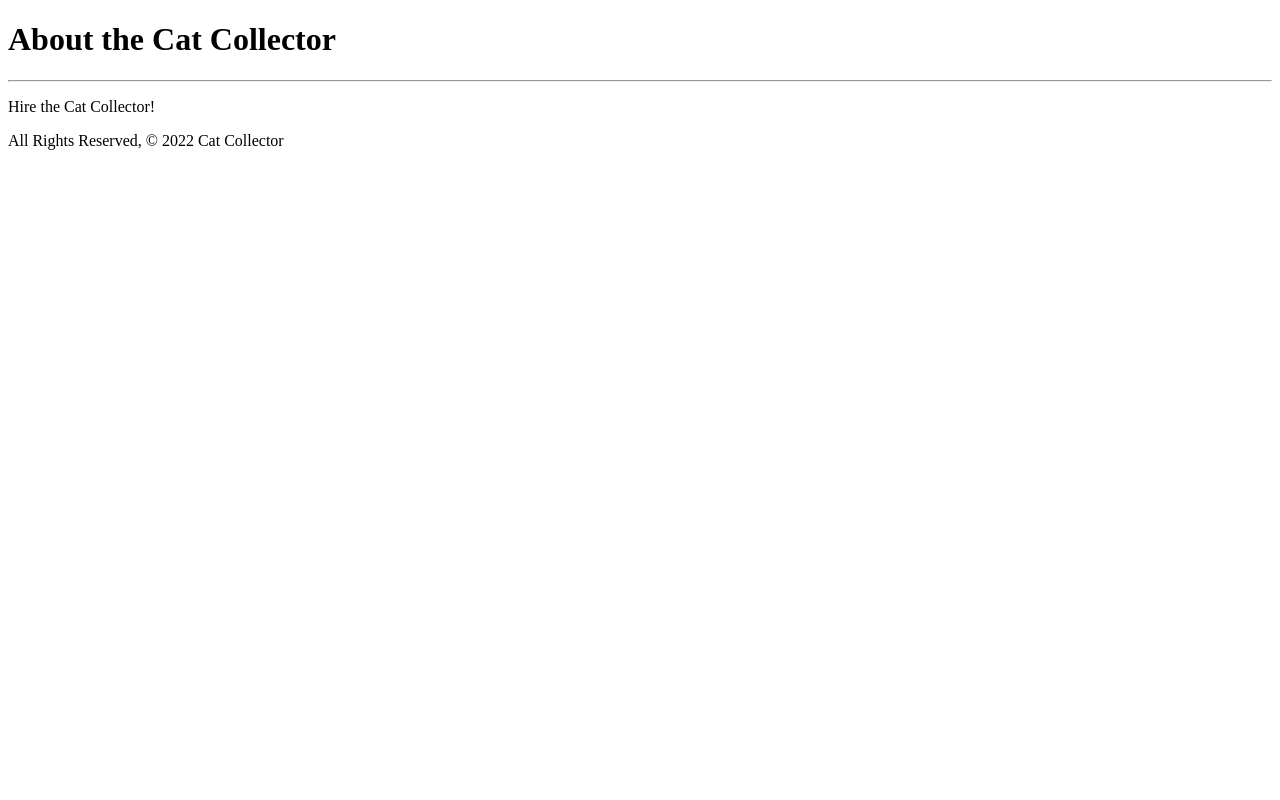
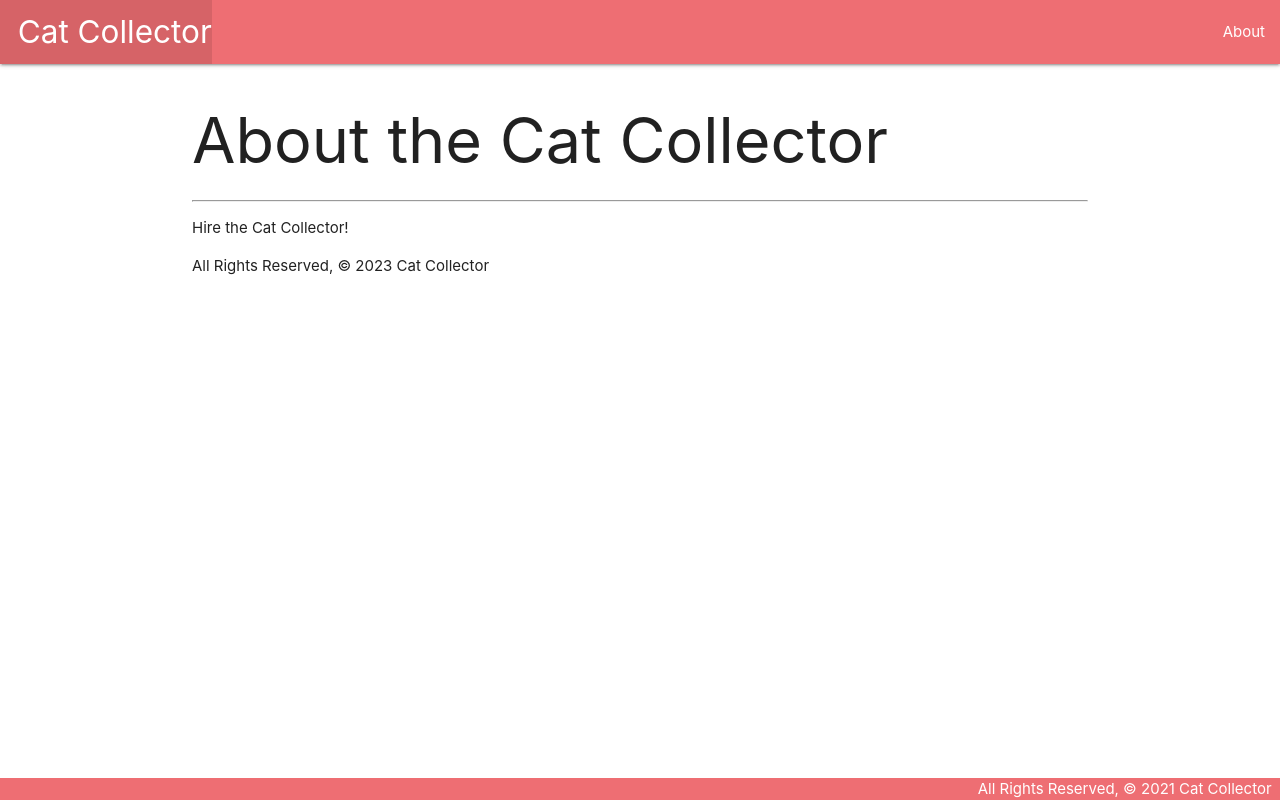
Before and after one commit to SaidNivek/catcollector, a Django app: page /about/ in a window 1280 px wide. Run offline with Django 4.2, Linux system fonts and the light colour scheme.

Commit message:
static css connected

```diff
--- /dev/null
+++ b/main_app/static/css/style.css
@@ -0,0 +1,14 @@
+body {
+    display: flex;
+    min-height: 100vh;
+    flex-direction: column;
+  }
+
+  main {
+    flex: 1 0 auto;
+  }
+
+  footer.page-footer {
+    padding-top: 0;
+    text-align: right;
+  }
--- a/main_app/templates/about.html
+++ b/main_app/templates/about.html
@@ -1,15 +1,9 @@
-<!DOCTYPE html>
-<html lang="en">
-<head>
-    <meta charset="UTF-8">
-    <meta http-equiv="X-UA-Compatible" content="IE=edge">
-    <meta name="viewport" content="width=device-width, initial-scale=1.0">
-    <title>Document</title>
-</head>
-<body>
-    <h1>About the Cat Collector</h1>
-    <hr>
-    <p>Hire the Cat Collector!</p>
-    <footer>All Rights Reserved, &copy; 2022 Cat Collector</footer>
-</body>
-</html>
+{% extends 'base.html' %}
+{% block content %}
+
+<h1>About the Cat Collector</h1>
+<hr>
+<p>Hire the Cat Collector!</p>
+<footer>All Rights Reserved, &copy; 2023 Cat Collector</footer>
+
+{% endblock %}
--- /dev/null
+++ b/main_app/templates/base.html
@@ -0,0 +1,34 @@
+{% load static %}
+<!DOCTYPE html>
+<html lang="en">
+<head>
+  <meta charset="UTF-8">
+  <meta name="viewport" content="width=device-width, initial-scale=1.0">
+  <meta http-equiv="X-UA-Compatible" content="ie=edge">
+  <title>Cat Collector</title>
+  <link rel="stylesheet" href="https://cdnjs.cloudflare.com/ajax/libs/materialize/1.0.0/css/materialize.min.css">
+  <link rel="stylesheet" type="text/css" href="{% static 'css/style.css' %}">
+
+</head>
+<body>
+  <header class="navbar-fixed">
+    <nav>
+      <div class="nav-wrapper">
+        <ul>
+          <li><a href="/" class="left brand-logo">&nbsp;&nbsp;Cat Collector</a></li>
+        </ul>
+        <ul class="right">
+          <li><a href="/about">About</a></li>
+        </ul>
+      </div>
+    </nav>
+  </header>
+  <main class="container">
+    {% block content %}
+    {% endblock %}
+  </main>
+  <footer class="page-footer">
+    <div class="right">All Rights Reserved, &copy; 2021 Cat Collector &nbsp;</div>
+  </footer>
+</body>
+</html>
```
